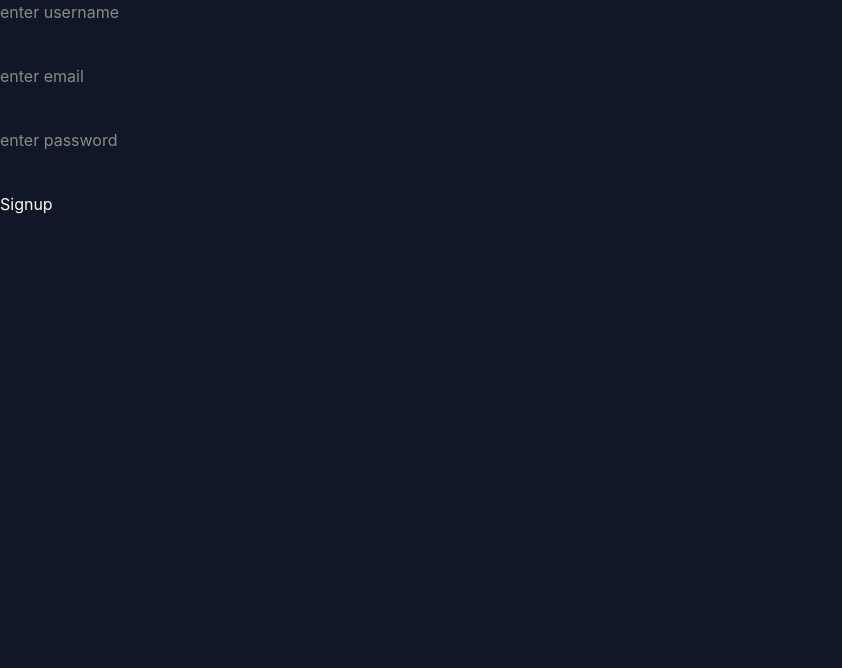
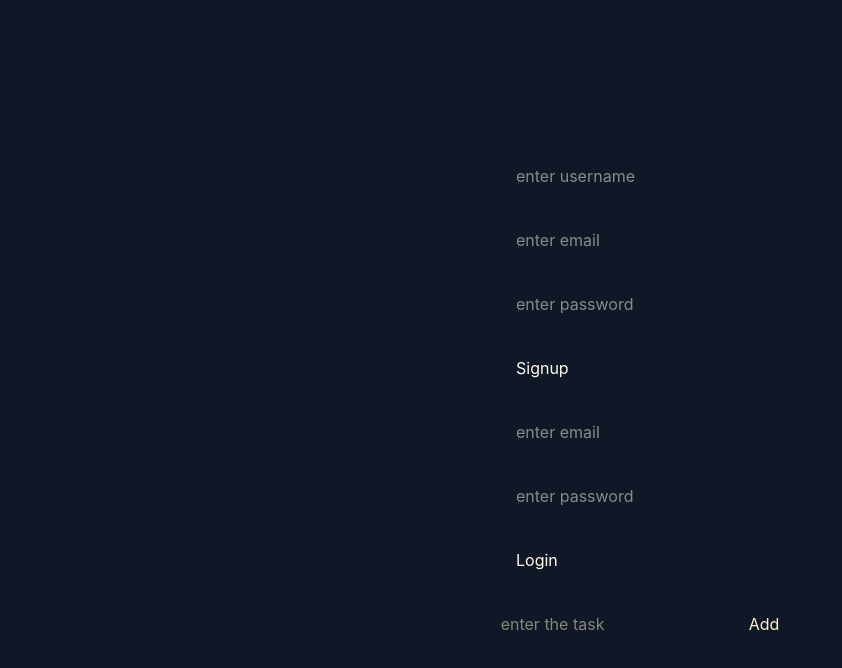
Before and after one commit to StackedByAdit/Basic-ToDo-SpeedRun, a React (Vite) app in the folder frontend/todo/: page / in a window 1280 px wide. Shown: the top 668 px of the page, without its empty margins (0-842 px from the left). Built offline with nearby package versions, Linux system fonts and the light colour scheme.

Commit message:
made changes

```diff
--- a/frontend/todo/src/App.tsx
+++ b/frontend/todo/src/App.tsx
@@ -1,10 +1,13 @@
-import React from 'react'
+import InputBox from './components/InputBox'
+import Login from './components/pages/Login'
 import Signup from './components/pages/Signup'
 
 const App = () => {
   return (
-    <div className='bg-gray-900 h-screen'>
-      <Signup/>
+    <div className='bg-gray-900 h-screen py-10 flex flex-col gap-10 justify-center items-center'>
+      <Signup />
+      <Login />
+      <InputBox/>
     </div>
   )
 }
--- a/frontend/todo/src/components/pages/Login.tsx
+++ b/frontend/todo/src/components/pages/Login.tsx
@@ -0,0 +1,47 @@
+import { useState } from "react";
+import axios from "axios";
+
+export const Login = () => {
+
+    const [email, setEmail] = useState("");
+    const [password, setPassword] = useState("");
+
+    const handleSubmit = async () => {
+        if (!email || !password) return;
+        try {
+            const res = await axios.post("http://localhost:8000/signin", {
+                email: email,
+                password: password
+            },
+                {
+                    headers: {
+                        "Content-Type": "application/json",
+                    }
+                })
+
+            console.log(res.data);
+
+            setEmail("");
+            setPassword("");
+
+        } catch (err: any) {
+            console.log(err.response.data);
+        }
+    }
+
+    return (
+        <div className="flex flex-col gap-10 text-amber-50" >
+            <div>
+                <input type="email" placeholder="enter email" onChange={(e) => { setEmail(e.target.value) }} value={email} />
+            </div>
+            <div>
+                <input type="password" placeholder="enter password" onChange={(e) => { setPassword(e.target.value) }} value={password} />
+            </div>
+            <div>
+                <button onClick={handleSubmit}> Login</button>
+            </div>
+        </div>
+    )
+}
+
+export default Login
--- a/frontend/todo/src/components/pages/Signup.tsx
+++ b/frontend/todo/src/components/pages/Signup.tsx
@@ -34,8 +34,9 @@
     }
 
     return (
+
         <div className="flex flex-col gap-10 text-amber-50" >
-            <div>
+             <div>
                 <input type="text" placeholder="enter username" onChange={(e) => { setUsername(e.target.value) }} value={username} />
             </div>
             <div>
```
Also changed, not shown: 1 other file (tests, documents, lock files or other folders).
